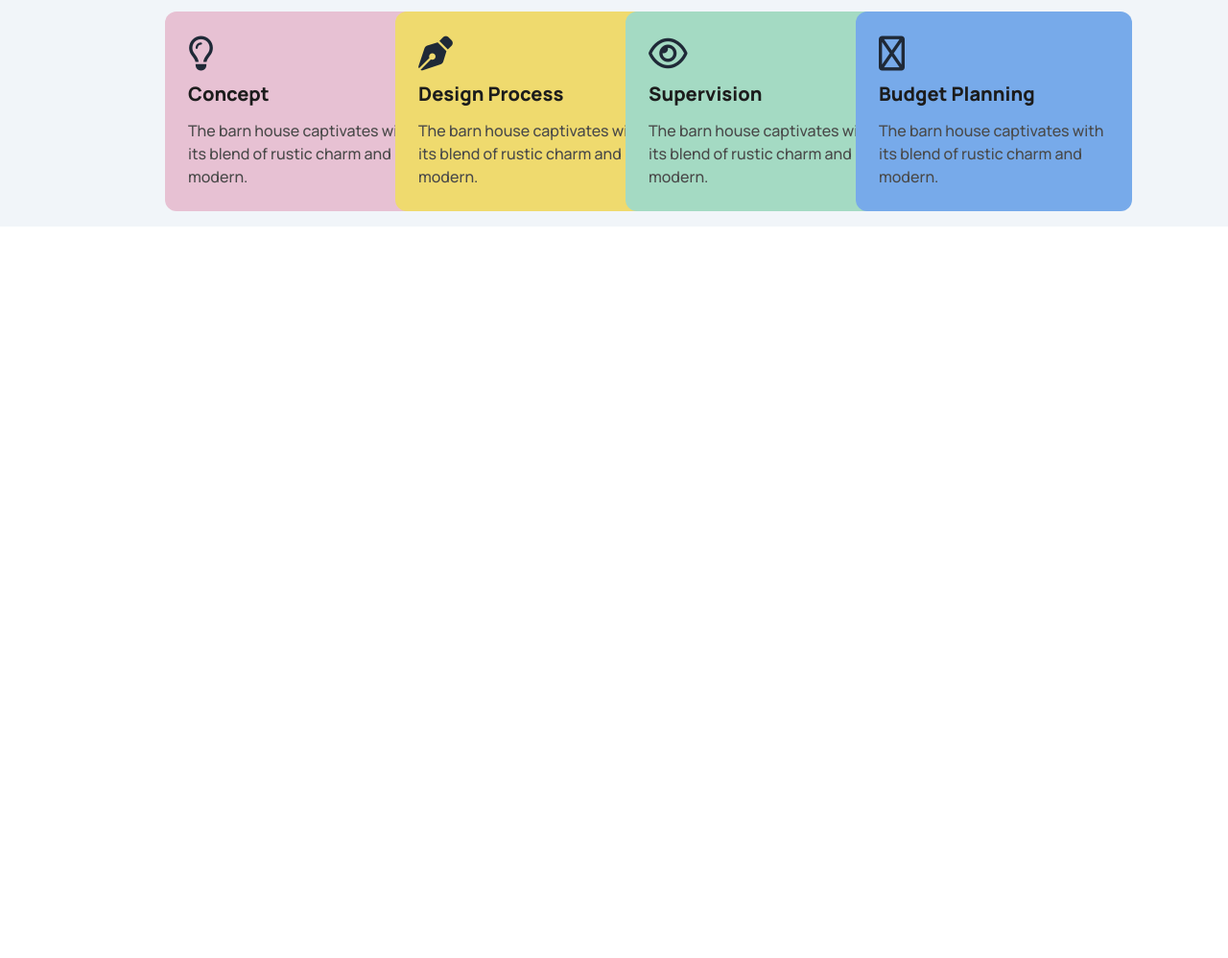
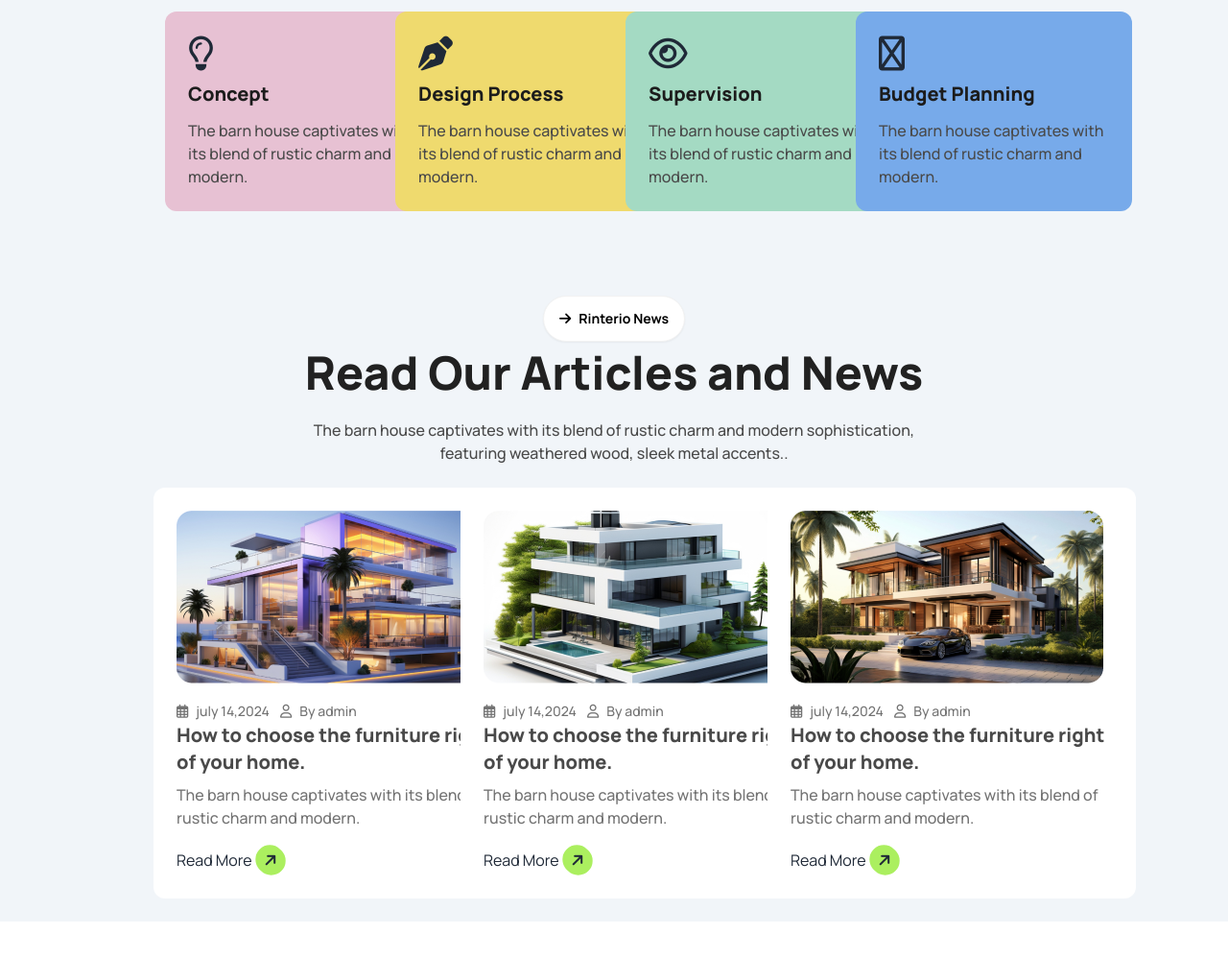
Before and after one commit to alpharabbit9/assignment-3, a plain HTML site: page index.html in a window 1280 px wide. Shown: the part 1706-2704 px from the top of the page at 96% size. Before the commit the page ends 2006 px from the top, so only its background shows below. Drawn offline with nearby package versions, Linux system fonts and the light colour scheme.

Commit message:
added another section

```diff
--- a/index.html
+++ b/index.html
@@ -172,6 +172,7 @@
          <!-- Section-1 End -->
 
         <!-- Section-2 Start -->
+
          <section class="bg-slate-100 mt-16 mb-16">
             <!-- Content div -->
              <div class="text-center mx-5 lg:mx-40">
@@ -217,6 +218,64 @@
 
          <!-- Section-2 End -->
 
+         <!-- Section-4 Starts -->
+
+         <section class="bg-slate-100 mt-16 mb-16">
+
+            <!-- Section Content div -->
+             <div class="text-center mx-5 lg:mx-40">
+                <button class=" btn rounded-3xl bg-white font-bold text-black mt-2 mb-2 "><i class="fa-solid fa-arrow-right"></i>Rinterio News</button>
+                <h2 class="text-2xl lg:text-5xl font-extrabold text-[#212121] mb-6">Read Our Articles and News</h2>
+                <p class="text-base font-medium text-[#494949] mb-6">The barn house captivates with its blend of rustic charm and modern sophistication,<br> featuring weathered wood, sleek metal accents..</p>
+
+                <!-- Card Parent Div -->
+                 <div class="lg:grid lg:grid-cols-3">
+
+                    <!-- card-1 -->
+
+                    <div class="w-96 text-left px-6 py-6 bg-white rounded-xl mb-6">
+                        <img class="mb-4" src="./assets/article1.png" alt="">
+                        <span class="text-sm font-medium text-[#737373] mr-2 mb-4"><i class="fa-regular fa-calendar-days mr-2"></i>july 14,2024</span>
+                        <span class="text-sm font-medium text-[#737373] mr-2 mb-4"><i class="fa-regular fa-user  rounded-3xl bg-white mr-2"></i>By admin</span>
+                        <h4 class="text-xl font-extrabold text-[#494949] mb-2">How to choose the furniture right  of your home.</h4>
+                        <p class="text-base font-medium text-[#737373] mb-4">The barn house captivates with its blend of rustic charm and modern. </p>
+                        <button>Read More<i class="fa-solid fa-arrow-right -rotate-45  px-2 py-2 bg-[#ABEF5F] rounded-3xl ml-1"></i></button>
+                    </div>
+
+                     <!-- card-2 -->
+
+                     <div class="w-96 text-left px-6 py-6 bg-white rounded-xl mb-6">
+                        <img class="mb-4" src="./assets/article2.png" alt="">
+                        <span class="text-sm font-medium text-[#737373] mr-2 mb-4"><i class="fa-regular fa-calendar-days mr-2"></i>july 14,2024</span>
+                        <span class="text-sm font-medium text-[#737373] mr-2 mb-4"><i class="fa-regular fa-user  rounded-3xl bg-white mr-2"></i>By admin</span>
+                        <h4 class="text-xl font-extrabold text-[#494949] mb-2">How to choose the furniture right  of your home.</h4>
+                        <p class="text-base font-medium text-[#737373] mb-4">The barn house captivates with its blend of rustic charm and modern. </p>
+                        <button>Read More<i class="fa-solid fa-arrow-right -rotate-45  px-2 py-2 bg-[#ABEF5F] rounded-3xl ml-1"></i></button>
+                    </div>
+
+                     <!-- card-3 -->
+
+                     <div class="w-96 text-left px-6 py-6 bg-white rounded-xl mb-6">
+                        <img class="mb-4" src="./assets/article3.png" alt="">
+                        <span class="text-sm font-medium text-[#737373] mr-2 mb-4"><i class="fa-regular fa-calendar-days mr-2"></i>july 14,2024</span>
+                        <span class="text-sm font-medium text-[#737373] mr-2 mb-4"><i class="fa-regular fa-user  rounded-3xl bg-white mr-2"></i>By admin</span>
+                        <h4 class="text-xl font-extrabold text-[#494949] mb-2">How to choose the furniture right  of your home.</h4>
+                        <p class="text-base font-medium text-[#737373] mb-4">The barn house captivates with its blend of rustic charm and modern. </p>
+                        <button>Read More<i class="fa-solid fa-arrow-right -rotate-45  px-2 py-2 bg-[#ABEF5F] rounded-3xl ml-1"></i></button>
+                    </div>
+
+
+
+                 </div>
+
+
+             </div>
+
+
+         </section>
+
+         <!-- Section-4 Ends -->
+
     </main>
     <footer></footer>
 
```
